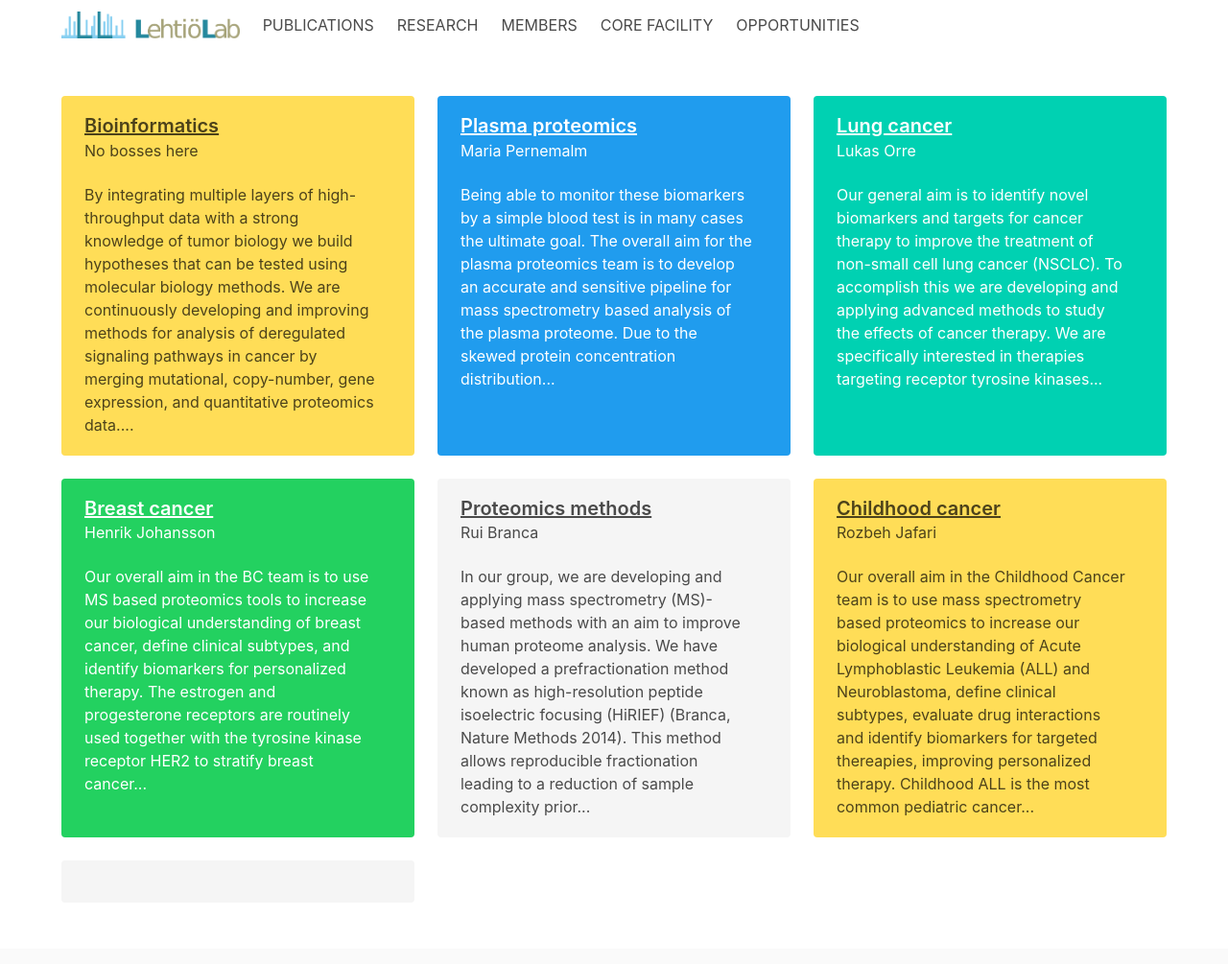
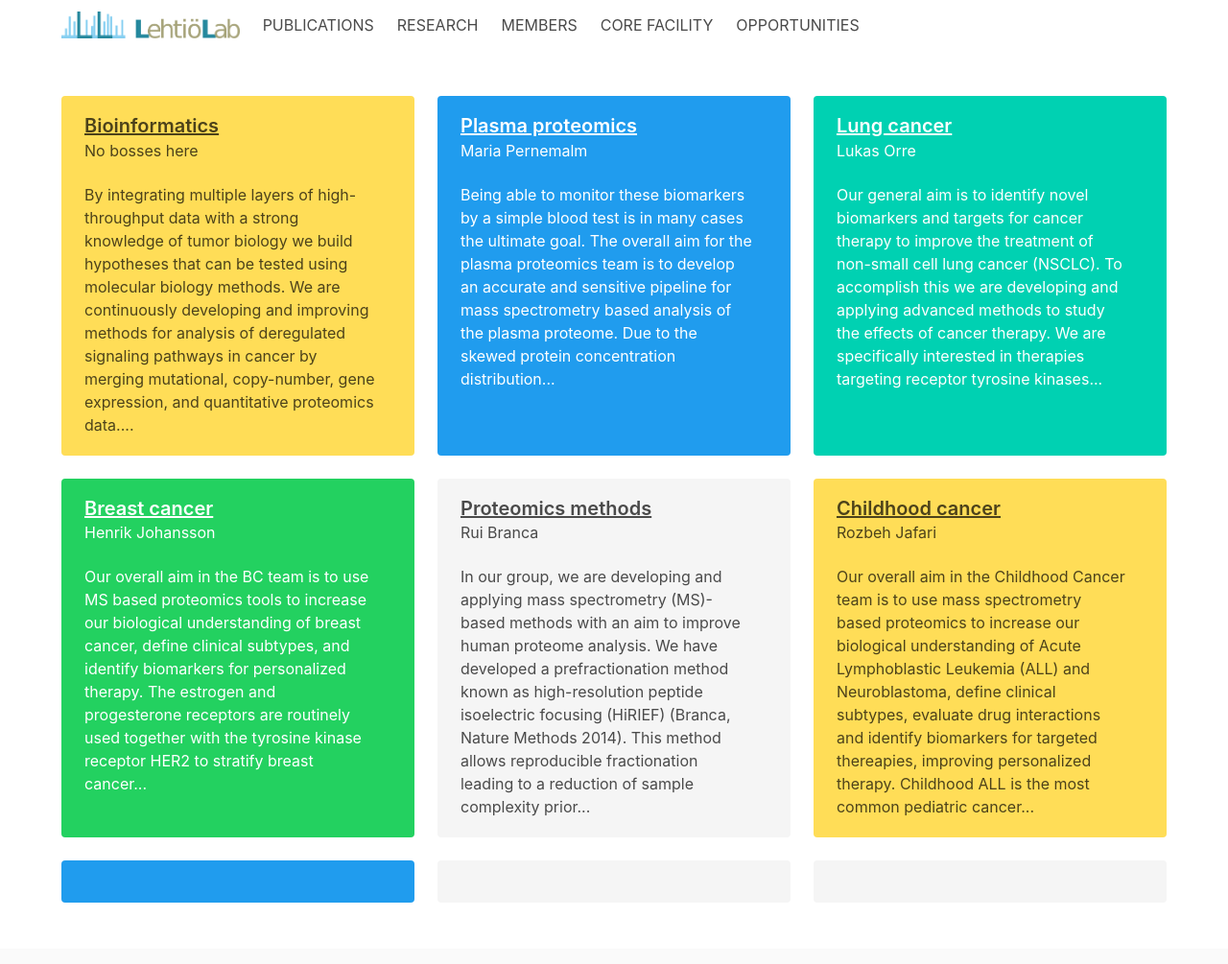
Before and after one commit to lehtiolab/old_website, a Jekyll site: the page built from research.html, in a window 1280 px wide. Shown: the top 1005 px of the page at 96% size. Built offline with Jekyll 4.4.1, drawn with Linux system fonts in a browser that asks for light colours; grey boxes are pictures that could not be loaded.

Commit message:
Need symmetrical box grid for research page, added a _you_ box

```diff
--- a/research.html
+++ b/research.html
@@ -62,10 +62,23 @@
 			{% assign project = site.research | where: 'title', 'Molecular tumor'|first %}
 			{% include researchmodal.html %}
 			<div class="tile is-4 is-parent">
-				<article class="tile notification is-child container">
+				<article class="tile notification is-info is-child container">
 					{% include research.html %}
 				</article>
 			</div>
+
+			<div class="tile is-4 is-parent">
+				<article class="tile notification is-child container">
+				</article>
+			</div>
+
+			{% assign project = site.research | where: 'title', 'Your project'|first %}
+			{% include researchmodal.html %}
+			<div class="tile is-4 is-parent">
+				<article class="tile notification is-child container">
+				</article>
+			</div>
+
 		</div>
 	</div>
 </div>
```
Also changed, not shown: _research/you.md (added, +6 -0 lines), _research/mtb.md (line endings or trailing spaces).
